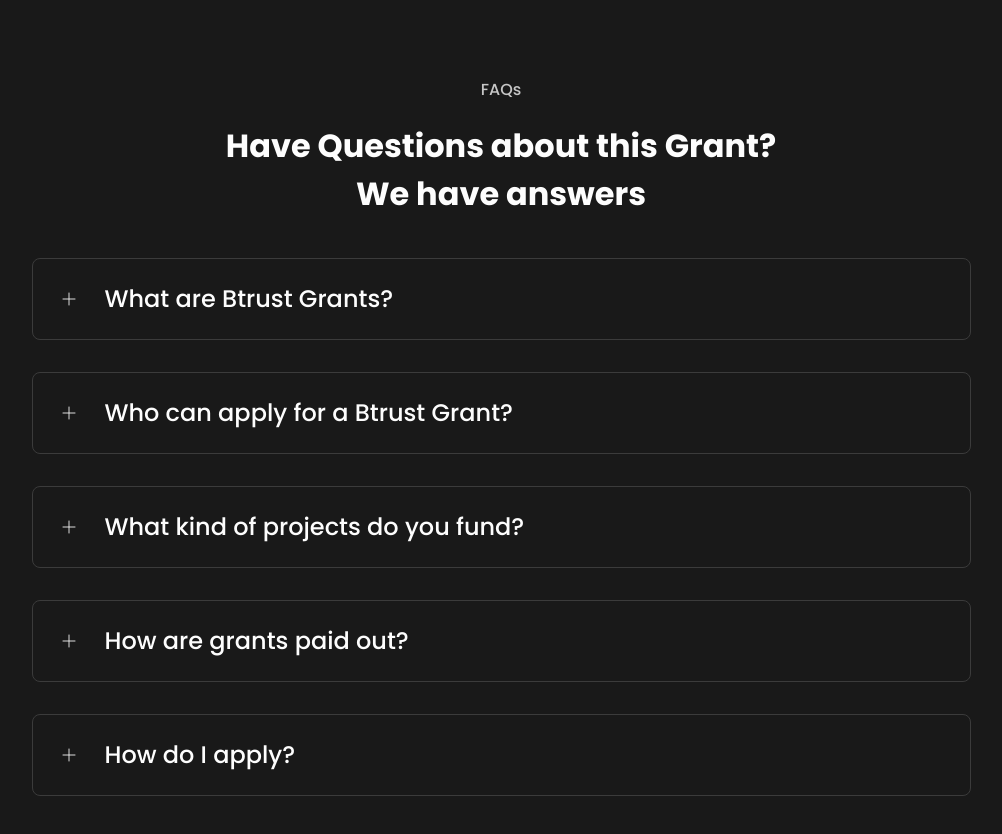
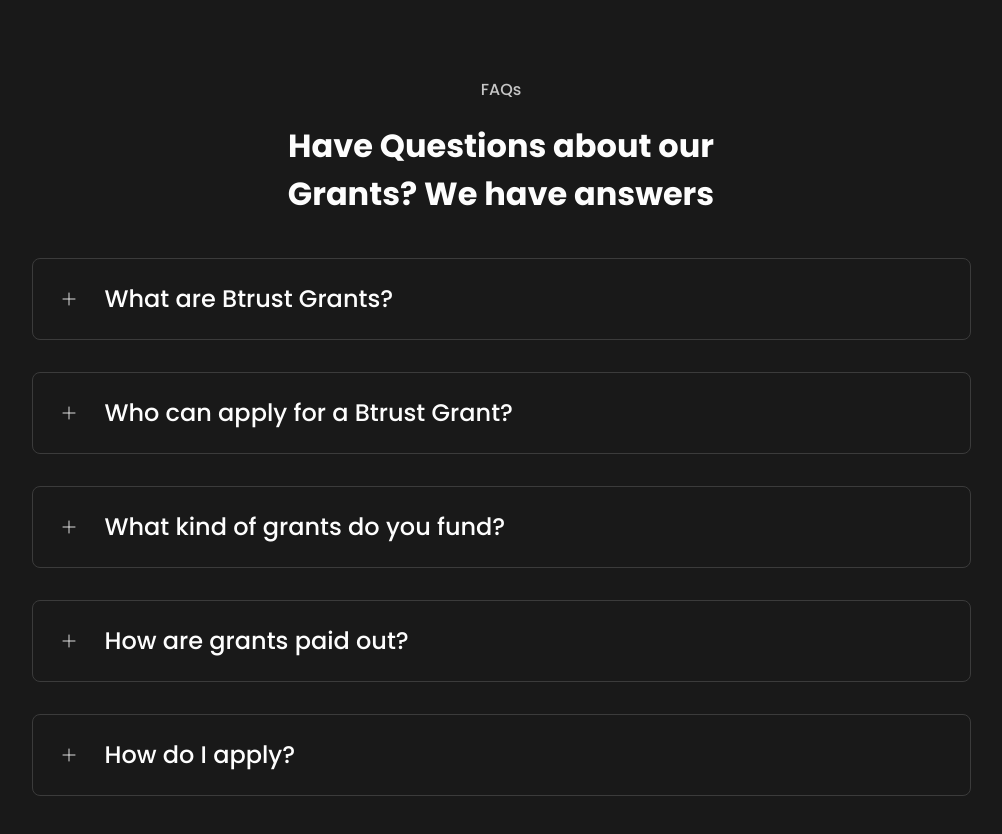
Before and after one commit to btrustteam/website, a Next.js app: page /grants in a window 1280 px wide. Shown: the part 3520-4354 px from the top of the page, without its empty margins (139-1141 px from the left). Built offline with nearby package versions, Linux system fonts and the light colour scheme.

Commit message:
fix: all faq questions

```diff
--- a/src/app/grants/developer/overview.tsx
+++ b/src/app/grants/developer/overview.tsx
@@ -33,13 +33,13 @@
             answer: "We offer two types of developer grants:",
             question: "What types of Developer Grants does Btrust offer?",
             lists: [
-              "Long-Term Grants (BOSC) – For developers making sustained contributions to Bitcoin open-source projects.",
+              "Btrust Open-Source Cohort (BOSC) – Long-Term grants for developers making sustained contributions to Bitcoin open-source projects.",
               "Starter Grants – Six-month grants to help new developers begin contributing to Bitcoin development.",
             ],
           },
           {
             answer:
-              "We fund open-source Bitcoin projects, including work on the Bitcoin protocol, Layer 2 solutions, security improvements, developer tooling, and related research.",
+              'We DO NOT have a list of "qualified" projects. However, we only support work on open-source Bitcoin projects, including work on the Bitcoin protocol, Layer 2 solutions like the Lightning Network, and related developer tooling.',
             question: "What kind of Bitcoin projects qualify?",
           },
           {
@@ -47,7 +47,7 @@
             answer: "Grant durations vary:",
             lists: [
               "Starter Grants last six months.",
-              "Long-Term BOSC Grants typically last one year, with renewal options.",
+              "Long-Term BOSC grants typically last one year, with renewal options for 2 or more years.",
             ],
           },
         ]}
--- a/src/app/grants/education/educationOverview.tsx
+++ b/src/app/grants/education/educationOverview.tsx
@@ -34,7 +34,7 @@
             lists: [
               "Developer Training Programs – Hands-on workshops and structured courses.",
               "Bitcoin Research – Studies and reports on Bitcoin development and adoption.",
-              "Language Translation & Automation – Expanding access to Bitcoin knowledge through manual translation and AI-assisted tools.",
+              //   "Language Translation & Automation – Expanding access to Bitcoin knowledge through manual translation and AI-assisted tools.",
             ],
           },
           {
@@ -43,11 +43,11 @@
             question:
               "Can I apply as an individual, or does it need to be an organization?",
           },
-          {
-            answer:
-              "Any research that provides data-driven insights into Bitcoin adoption, ecosystem growth, or development trends in the Global South.",
-            question: "What qualifies as an Education Research Grant?",
-          },
+          //   {
+          //     answer:
+          //       "Any research that provides data-driven insights into Bitcoin adoption, ecosystem growth, or development trends in the Global South.",
+          //     question: "What qualifies as an Education Research Grant?",
+          //   },
           {
             question: "How long does an Education Grant last?",
             answer:
--- a/src/app/grants/education/whoCanApply.tsx
+++ b/src/app/grants/education/whoCanApply.tsx
@@ -14,7 +14,7 @@
   const details = [
     "Bitcoin education programs focused on training and upskilling Bitcoin developers.",
     "Studies, white papers, and data-driven analysis exploring Bitcoin's impact, technical advancements, and adoption trends in the Global South.",
-    "Language translation & automation: Expanding access to Bitcoin knowledge through manual translation efforts, AI/LLM-assisted translations, and other automation techniques to make Bitcoin educational resources more widely available.",
+    // "Language translation & automation: Expanding access to Bitcoin knowledge through manual translation efforts, AI/LLM-assisted translations, and other automation techniques to make Bitcoin educational resources more widely available.",
   ];
   const route = useRouter();
   return (
@@ -41,7 +41,9 @@
           <ButtonWithArrow
             text="Apply for this grant"
             onClick={() => {
-              route.push("https://btrust.homerun.co/education-grant-application/en");
+              route.push(
+                "https://btrust.homerun.co/education-grant-application/en"
+              );
             }}
             noIcon={true}
           />
--- a/src/app/grants/event-and-conference/overviewEventConference.tsx
+++ b/src/app/grants/event-and-conference/overviewEventConference.tsx
@@ -41,11 +41,11 @@
               "Yes, but funding is only available for non-commercial, Bitcoin-focused events that align with Btrust’s mission",
             question: "Can event organizers apply for funding?",
           },
-          {
-            answer:
-              "Yes, we offer travel support for speakers presenting at developer-focused Bitcoin conferences.",
-            question: "Do you fund travel costs for speakers and attendees?",
-          },
+          //   {
+          //     answer:
+          //       "Yes, we offer travel support for speakers presenting at developer-focused Bitcoin conferences.",
+          //     question: "Do you fund travel costs for speakers and attendees?",
+          //   },
           {
             answer:
               "Yes, but each application is evaluated separately, and funding decisions depend on impact, reach, and alignment with our mission.",
@@ -58,12 +58,13 @@
               "Africa Bitcoin Conference (Ghana & Kenya, from inception)",
               "Adopting Bitcoin Cape Town (2024 and 2025 editions)",
               "Bitcoin Lightning Development Bootcamp (Nairobi)",
+              "Bitdevs across Nairobi, Lagos, Abuja, Kaduna, and Accra",
             ],
           },
           {
             question: "How do I apply?",
             answer:
-              "Visit our Event & Conference Grants Page and submit your application.",
+              "Simply head to the Event & Conference Grants section above and click the button to complete your application.",
           },
         ]}
       />
--- a/src/app/grants/faq/index.tsx
+++ b/src/app/grants/faq/index.tsx
@@ -6,7 +6,13 @@
   lists?: string[];
 }
 
-export default function FaqContainer({ faqs }: { faqs: GrantsFaq[] }) {
+export default function FaqContainer({
+  faqs,
+  main,
+}: {
+  faqs: GrantsFaq[];
+  main?: boolean;
+}) {
   return (
     <div className="flex flex-col items-center justify-center gap-10 pt-10 pb-20 lg:pt-[4.5rem] lg:pb-[9rem] px-6">
       <div className="flex flex-col w-full lg:w-[34.4375rem] gap-4 items-center justify-center">
@@ -14,7 +20,8 @@
           FAQs
         </h3>
         <h4 className="font-poppins font-bold text-[1.5rem] leading-[2.25rem] lg:text-[2rem] lg:leading-[3rem] text-center text-[#FDFDFD]">
-          Have Questions about this Grant? We have answers
+          Have Questions about {main ? "our Grants" : "this Grant"}? We have
+          answers
         </h4>
       </div>
       <div className="flex flex-col items-center justify-center">
--- a/src/app/grants/mainGrant.tsx
+++ b/src/app/grants/mainGrant.tsx
@@ -18,10 +18,11 @@
       {/* <Eligibility /> */}
       <AllGrants setPage={setPage} />
       <FaqContainer
+        main
         faqs={[
           {
             answer:
-              "Btrust Grants provide financial support to developers, educators, and event organizers working to strengthen the Bitcoin open-source ecosystem. We offer grants for developer contributions, education programs, research, and Bitcoin-only events to remove financial barriers and enable impactful contributions.",
+              "Btrust Grants provide financial support to developers, educators, and event organizers working to strengthen the Bitcoin open-source ecosystem. We offer grants for Bitcoin Open-Source development, Bitcoin education programs, and Bitcoin-only events to remove financial barriers and enable impactful contributions.",
             question: "What are Btrust Grants?",
           },
           {
@@ -31,15 +32,16 @@
           },
           {
             answer: "We fund:",
-            question: "What kind of projects do you fund?",
+            question: "What kind of grants do you fund?",
             lists: [
-              "Open-source Bitcoin development and research.",
-              "Developer training, language translation, and Bitcoin-related research.",
+              "Open-source Bitcoin development.",
+              "Bitcoin Developer training programs.",
               "Bitcoin-only meetups, bootcamps, and developer-focused conferences.",
             ],
           },
           {
-            answer: "All grants are paid in Bitcoin (BTC)",
+            answer:
+              "All grants are paid monthly or one-time (depending on the grant) in Bitcoin (BTC)",
             question: "How are grants paid out?",
           },
           {
```
